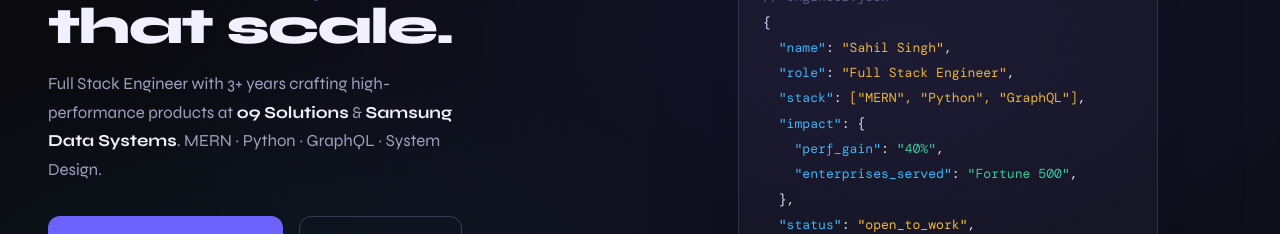
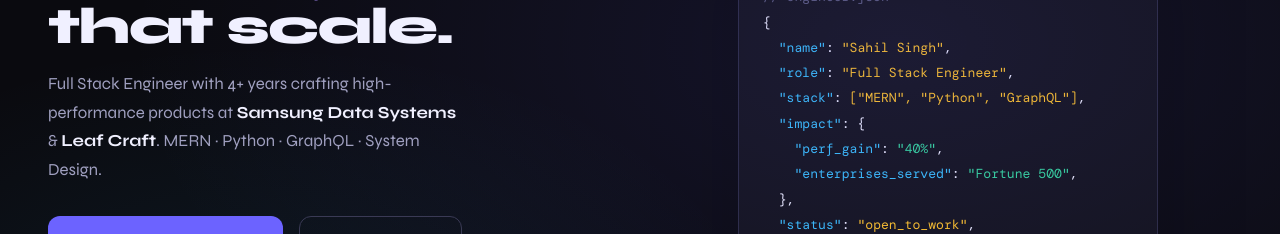
Before and after one commit to sahilsingh21/sahil-portfolio-frontend, a Next.js app: page / in a window 1280 px wide. Shown: the part 310-544 px from the top of the page. Built offline with nearby package versions, Linux system fonts and the light colour scheme; no server answers.

Commit message:
intro update

```diff
--- a/src/components/sections/Hero.tsx
+++ b/src/components/sections/Hero.tsx
@@ -51,9 +51,9 @@
         </h1>
 
         <p style={{ fontSize: '1.05rem', color: 'var(--text2)', maxWidth: '42ch', lineHeight: 1.7, marginBottom: '2rem' }}>
-          Full Stack Engineer with 3+ years crafting high-performance products at{' '}
-          <strong style={{ color: 'var(--text)' }}>o9 Solutions</strong> &{' '}
-          <strong style={{ color: 'var(--text)' }}>Samsung Data Systems</strong>.
+          Full Stack Engineer with 4+ years crafting high-performance products at{' '}
+          <strong style={{ color: 'var(--text)' }}>Samsung Data Systems</strong> &{' '}
+          <strong style={{ color: 'var(--text)' }}>Leaf Craft</strong>.
           MERN · Python · GraphQL · System Design.
         </p>
 
@@ -64,7 +64,7 @@
 
         {/* Stats */}
         <div style={{ display: 'grid', gridTemplateColumns: 'repeat(3, 1fr)', gap: '1rem', marginTop: '2.5rem' }}>
-          {[['3+', 'Years Exp'], ['12+', 'Projects'], ['500+', 'Commits']].map(([num, label]) => (
+          {[['4+', 'Years Exp'], ['12+', 'Projects'], ['500+', 'Commits']].map(([num, label]) => (
             <div key={label} className="card" style={{ padding: '1rem', textAlign: 'center' }}>
               <div className="gradient-text" style={{ fontSize: '1.6rem', fontWeight: 800 }}>{num}</div>
               <div style={{ fontSize: '0.72rem', color: 'var(--text3)', textTransform: 'uppercase', letterSpacing: '0.08em', marginTop: '0.15rem' }}>{label}</div>
```
